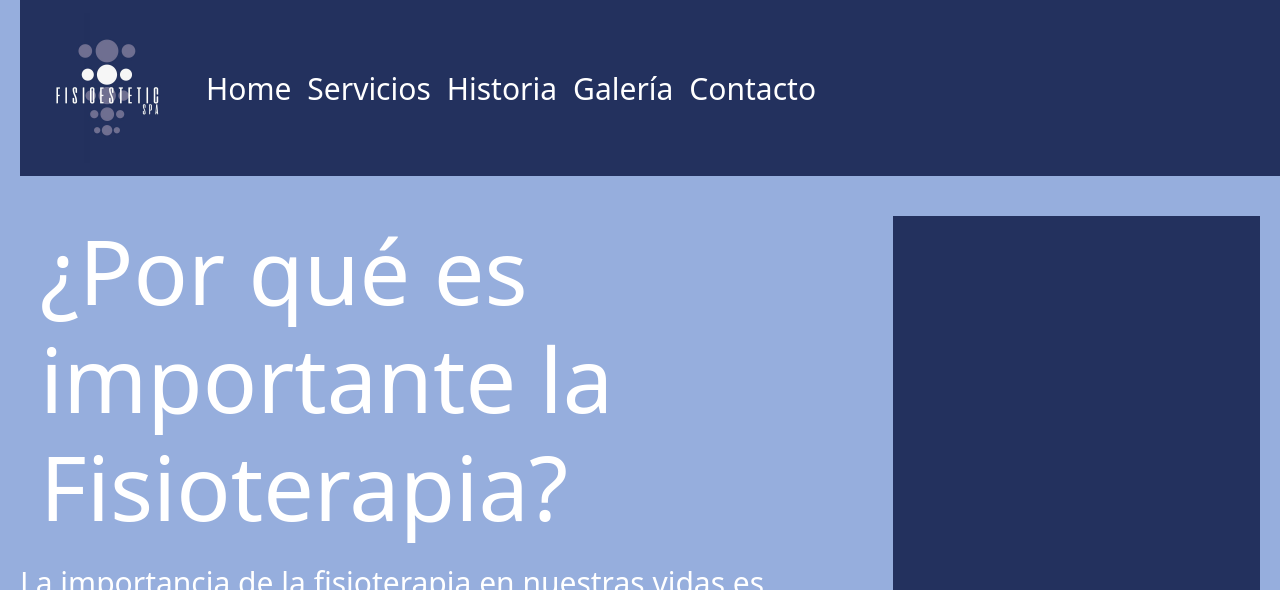
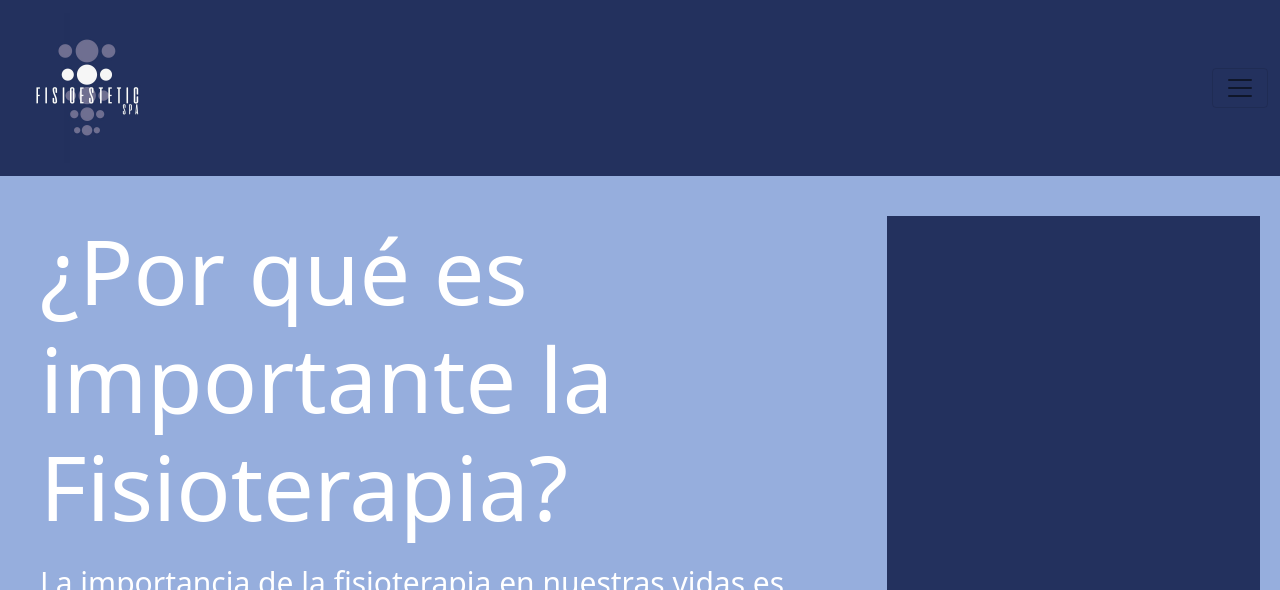
Before and after one commit to OmarAguilera/preEntrega3SilvaAguilera, a plain HTML site: page Index.html in a window 1280 px wide. Shown: the top 590 px of the page. Drawn offline with nearby package versions, Linux system fonts and the light colour scheme.

Commit message:
arreglo header

```diff
--- a/Index.html
+++ b/Index.html
@@ -15,7 +15,7 @@
 <body>
     <!-- Bootstrap -->
     <header>
-        <nav class="navbar navbar-expand-lg navbar-light colorfisioesteticspa">
+        <nav class="navbar navbar-expand-xxl navbar-light colorfisioesteticspa">
             <div class="container-fluid">
                 <a class="navbar-brand" href="./index.html">
                     <img class="logobanner" src="./images/IMG-20201225-WA0024_Original.jpg"
--- a/sass/_layoutGeneral.scss
+++ b/sass/_layoutGeneral.scss
@@ -34,11 +34,11 @@
                             background: $colorFisio2;
                             color: #fff;
                             grid-area: header;
+
                         }
                         .footer {
                             background: $colorFisio2;
                             grid-area: footer;
-
                         }
 
 }
--- a/sass/styles.scss
+++ b/sass/styles.scss
@@ -18,7 +18,6 @@ $colorFisio2: #23315e;
 @mixin estiloFuente1($tamaño) {
     color: white;
     font-size: $tamaño;
-    margin-left: 20px;
 }
 
 body {
@@ -26,10 +25,14 @@ body {
     @include estiloFuente1(30px);
 }
 
+p {
+    margin-left: 40px;
+}
+
 h1 {
+    @include estiloFuente1(90px);
     margin-bottom: 20px;
-    margin-left: 50px;
-    @include estiloFuente1(90px);
+    margin-left: 40px;
 }
 
 /* Diseño de páginas hecho con Grids */
```
Also changed, not shown: styles/styles.css, 1 other file.
